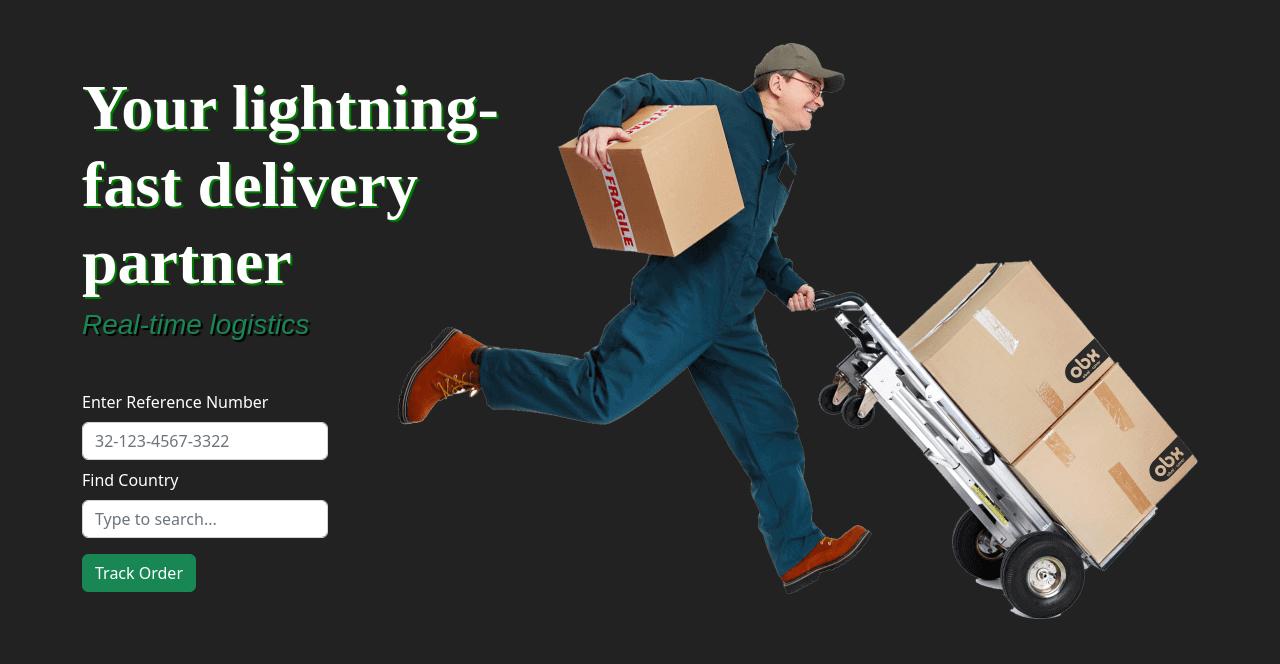
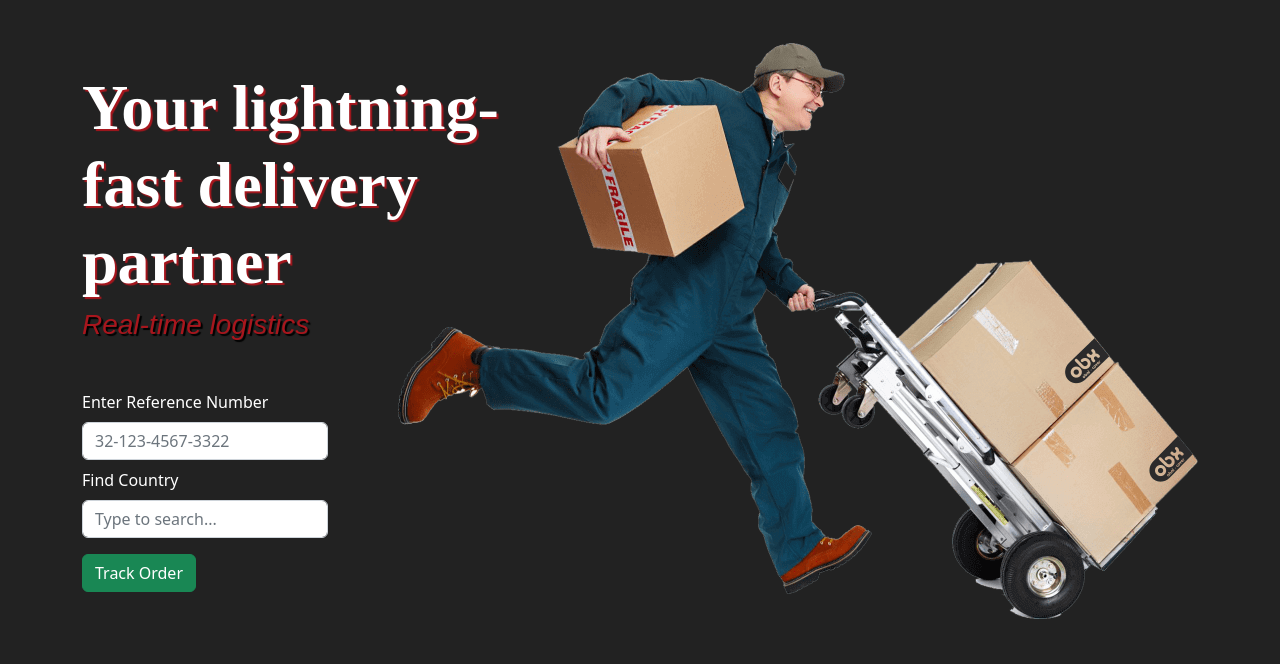
Before and after one commit to 5dam/majorproject1-moveme, a plain HTML site: page index.html in a window 1280 px wide. Shown: the part 131-795 px from the top of the page. Drawn offline with nearby package versions, Linux system fonts and the light colour scheme; a web font is replaced by a local one.

Commit message:
changed font color in heading

```diff
--- a/index.html
+++ b/index.html
@@ -128,7 +128,7 @@
         <div class="col-sm align-self-center">
 
             <h1 class="slogan mt-5">Your lightning-fast delivery partner</h1>
-            <h3 class="slogan1 text-success mb-5">Real-time logistics</h3>
+            <h3 class="slogan1 mb-5">Real-time logistics</h3>
           <label for="formGroupExampleInput" class="form-label">Enter Reference Number</label>
           <input type="text" class="form-control w-50" id="formGroupExampleInput" placeholder="32-123-4567-3322">
 
--- a/styles.css
+++ b/styles.css
@@ -20,12 +20,13 @@ body{
     font-family: 'Brawler', serif;
     font-weight:900;
     font-size:4rem;
-    text-shadow: 2px 2px 1px var(--textshadowSlogan);
+    text-shadow: 2px 2px 1px var(--titleColor);
 }
 .slogan1{
     font-style:italic;
     text-shadow: 2px 2px 1px black;
     font-family: 'Montserrat', sans-serif;
+    color:var(--titleColor)
 }
     /* end section 1 fonts */
 
```
Also changed, not shown: multi-pages/contactus.html (+1 -8 lines).
